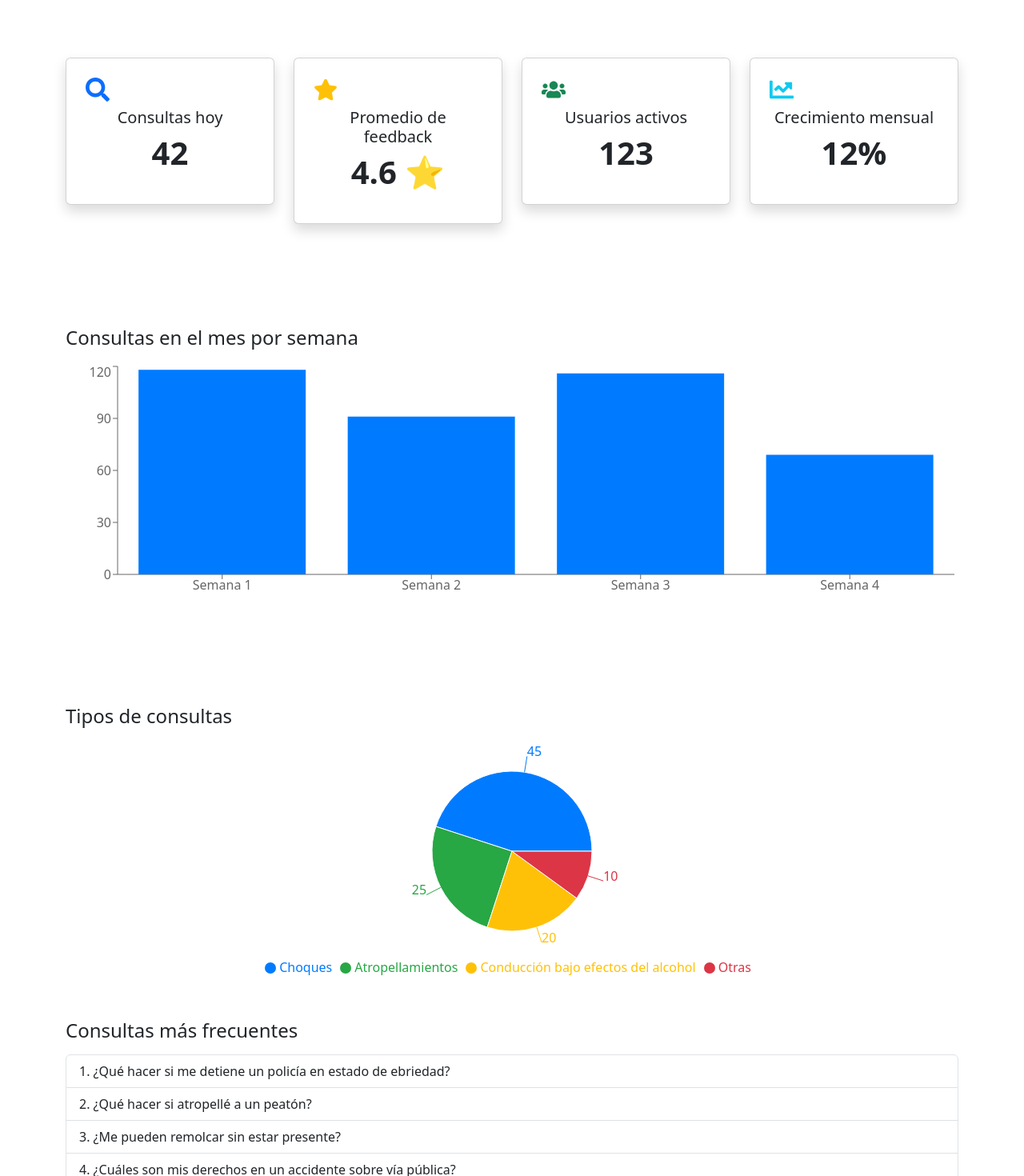
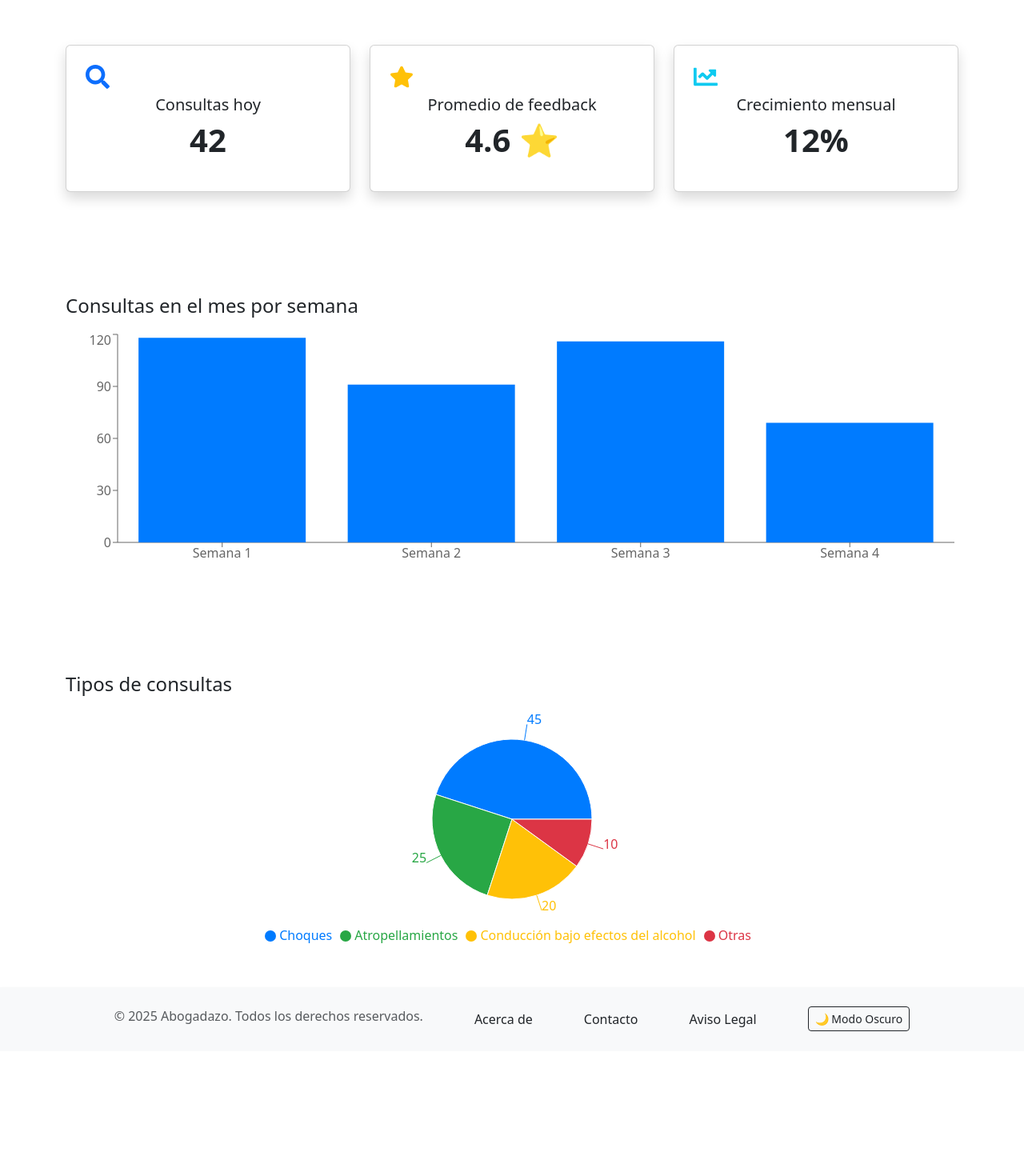
Before and after one commit to Emiliano-Arana/Abogadazo, a React (Create React App) app in the folder gestion-abogadazo-frontend/: page /Estadisticas in a window 1280 px wide. Shown: the part 240-1710 px from the top of the page at 80% size. After the commit the page ends 1554 px from the top, so only its background shows below. Built offline with nearby package versions, Linux system fonts and the light colour scheme.

Commit message:
Correccion Front pagina Estadisticas

```diff
--- a/gestion-abogadazo-frontend/src/pages/Estadisticas.js
+++ b/gestion-abogadazo-frontend/src/pages/Estadisticas.js
@@ -7,13 +7,12 @@ import {
   BarChart, Bar, XAxis, YAxis, Tooltip, ResponsiveContainer,
   PieChart, Pie, Cell, Legend
 } from "recharts";
-import { FaStar, FaChartLine, FaUsers, FaSearch } from "react-icons/fa";
+import { FaStar, FaChartLine, FaSearch } from "react-icons/fa";
 import "bootstrap/dist/css/bootstrap.min.css";
 
 const Estadisticas = () => {
   const consultasDia = 42;
   const promedioFeedback = 4.6;
-  const usuariosActivos = 123;
   const crecimientoMensual = 12;
 
   const consultasMes = [
@@ -53,14 +52,6 @@ const Estadisticas = () => {
 
   const pieColors = ["#007bff", "#28a745", "#ffc107", "#dc3545"];
 
-  const topConsultas = [
-    "¿Qué hacer si me detiene un policía en estado de ebriedad?",
-    "¿Qué hacer si atropellé a un peatón?",
-    "¿Me pueden remolcar sin estar presente?",
-    "¿Cuáles son mis derechos en un accidente sobre vía pública?",
-    "¿Qué hacer si acabo de chocar?"
-  ];
-
   return (
     <>
       <NavBarAdmin />
@@ -75,29 +66,22 @@ const Estadisticas = () => {
         </motion.h1>
 
         {/* Métricas rápidas */}
-        <div className="row text-center mb-5" style={{ paddingTop: '5rem'}}>
-          <div className="col-md-3">
+        <div className="row text-center mb-5" style={{ paddingTop: '4rem'}}>
+          <div className="col-md-4">
             <motion.div className="card shadow p-4" whileHover={{ scale: 1.05 }}>
               <FaSearch size={30} className="mb-2 text-primary" />
               <h5>Consultas hoy</h5>
               <p className="display-6 fw-bold">{consultasDia}</p>
             </motion.div>
           </div>
-          <div className="col-md-3">
+          <div className="col-md-4">
             <motion.div className="card shadow p-4" whileHover={{ scale: 1.05 }}>
               <FaStar size={30} className="mb-2 text-warning" />
               <h5>Promedio de feedback</h5>
               <p className="display-6 fw-bold">{promedioFeedback.toFixed(1)} ⭐</p>
             </motion.div>
           </div>
-          <div className="col-md-3">
-            <motion.div className="card shadow p-4" whileHover={{ scale: 1.05 }}>
-              <FaUsers size={30} className="mb-2 text-success" />
-              <h5>Usuarios activos</h5>
-              <p className="display-6 fw-bold">{usuariosActivos}</p>
-            </motion.div>
-          </div>
-          <div className="col-md-3">
+          <div className="col-md-4">
             <motion.div className="card shadow p-4" whileHover={{ scale: 1.05 }}>
               <FaChartLine size={30} className="mb-2 text-info" />
               <h5>Crecimiento mensual</h5>
@@ -140,18 +124,6 @@ const Estadisticas = () => {
             </PieChart>
           </ResponsiveContainer>
         </div>
-
-        {/* Consultas más frecuentes */}
-        <div>
-          <h4 className="mb-3">Consultas más frecuentes</h4>
-          <ul className="list-group">
-            {topConsultas.map((consulta, index) => (
-              <li key={index} className="list-group-item">
-                {index + 1}. {consulta}
-              </li>
-            ))}
-          </ul>
-        </div>
       </div>
       <Footer />
     </>
```
